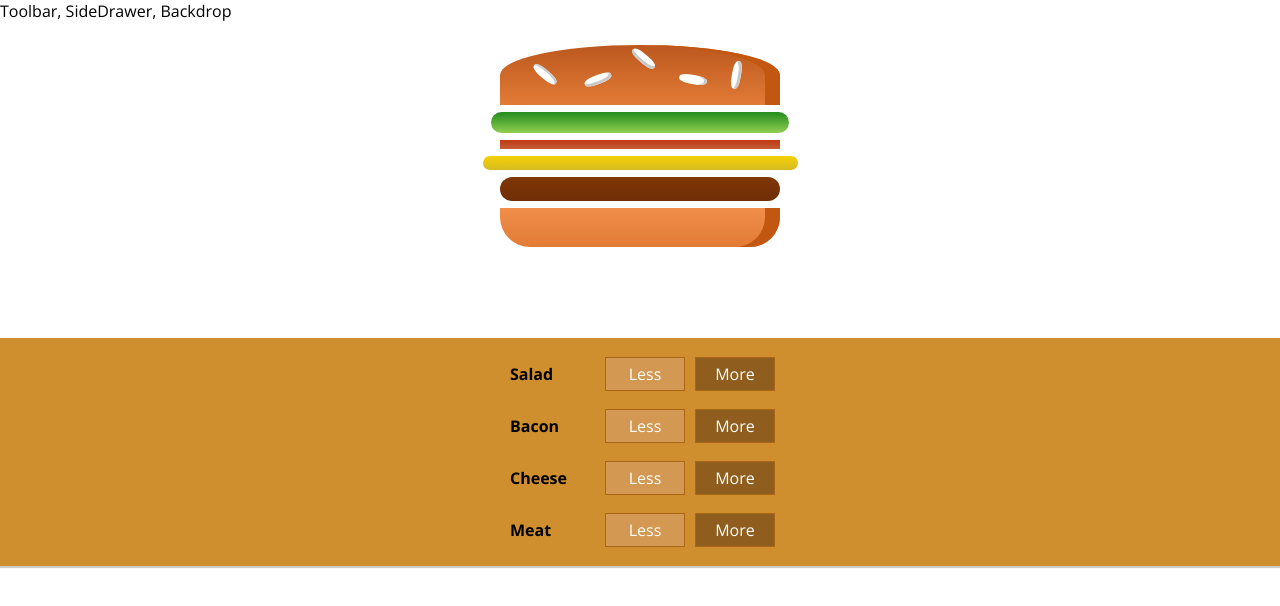
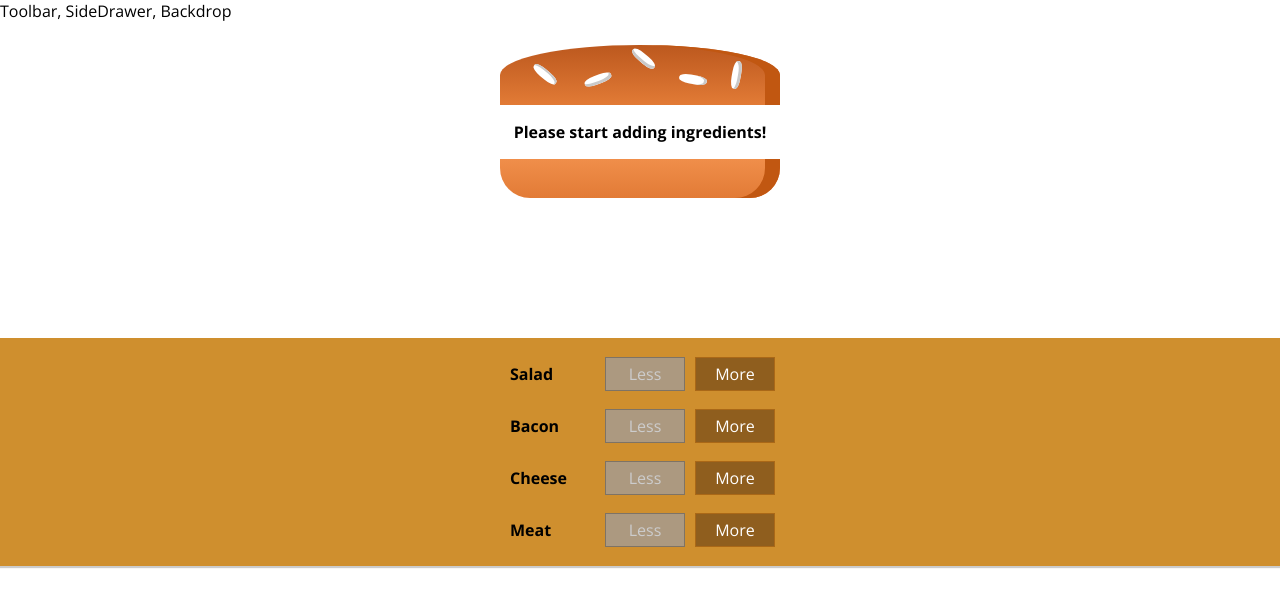
Before and after one commit to LordCracken/burger-builder, a React (Create React App) app: page / in a window 1280 px wide. Shown: the top 606 px of the page. Built offline with nearby package versions, Linux system fonts and the light colour scheme.

Commit message:
realize ingredients addition functional

```diff
--- a/src/components/Burger/BuildControls/BuildControl/BuildControl.js
+++ b/src/components/Burger/BuildControls/BuildControl/BuildControl.js
@@ -2,11 +2,11 @@ import React from 'react';
 
 import classes from './BuildControl.module.css'
 
-const BuildControl = ({ label }) => (
+const BuildControl = ({ label, added, removed, disabled }) => (
   <div className={classes.BuildControl}>
     <div className={classes.Label}>{label}</div>
-    <button className={classes.Less}>Less</button>
-    <button className={classes.More}>More</button>
+    <button className={classes.Less} onClick={removed} disabled={disabled}>Less</button>
+    <button className={classes.More} onClick={added}>More</button>
   </div>
 );
 
--- a/src/components/Burger/BuildControls/BuildControls.js
+++ b/src/components/Burger/BuildControls/BuildControls.js
@@ -10,9 +10,16 @@ const controls = [
   { label: 'Meat', type: 'meat' }
 ];
 
-const BuildControls = () => (
+const BuildControls = ({ ingredientAdded, ingredientRemoved, disabled }) => (
   <div className={classes.BuildControls}>
-    {controls.map(ctrl => <BuildControl key={ctrl.label} label={ctrl.label} />)}
+    {controls.map(ctrl => (
+      <BuildControl
+        key={ctrl.label}
+        label={ctrl.label}
+        added={() => ingredientAdded(ctrl.type)}
+        removed={() => ingredientRemoved(ctrl.type)}
+        disabled={disabled[ctrl.type]} />
+    ))}
   </div>
 );
 
--- a/src/containers/BurgerBuilder/BurgerBuilder.js
+++ b/src/containers/BurgerBuilder/BurgerBuilder.js
@@ -3,21 +3,57 @@ import React, { Component } from 'react';
 import Burger from '../../components/Burger/Burger';
 import BuildControls from '../../components/Burger/BuildControls/BuildControls';
 
+const INGREDIENT_PRICES = {
+  salad: 0.5,
+  cheese: 0.4,
+  meat: 1.3,
+  bacon: 0.7
+}
+
 class BurgerBuilder extends Component {
   state = {
     ingredients: {
-      salad: 1,
-      bacon: 1,
-      cheese: 1,
-      meat: 1
-    }
+      salad: 0,
+      bacon: 0,
+      cheese: 0,
+      meat: 0
+    },
+    totalPrice: 4
+  }
+
+  addIngredientHandler = type => {
+    const updatedIngredients = {
+      ...this.state.ingredients
+    };
+    updatedIngredients[type] = this.state.ingredients[type] + 1;
+    const newPrice = this.state.totalPrice + INGREDIENT_PRICES[type];
+    this.setState({ totalPrice: newPrice, ingredients: updatedIngredients });
+  }
+
+  removeIngredientHandler = type => {
+    if (this.state.ingredients[type] <= 0) return;
+
+    const updatedIngredients = {
+      ...this.state.ingredients
+    };
+    updatedIngredients[type] = this.state.ingredients[type] - 1;
+    const newPrice = this.state.totalPrice - INGREDIENT_PRICES[type];
+    this.setState({ totalPrice: newPrice, ingredients: updatedIngredients });
   }
 
   render() {
+    const disabledInfo = {
+      ...this.state.ingredients
+    };
+    for (let key in disabledInfo) disabledInfo[key] = disabledInfo[key] <= 0;
+
     return (
       <>
         <Burger ingredients={this.state.ingredients} />
-        <BuildControls />
+        <BuildControls
+          ingredientAdded={this.addIngredientHandler}
+          ingredientRemoved={this.removeIngredientHandler}
+          disabled={disabledInfo} />
       </>
     );
   }
```
